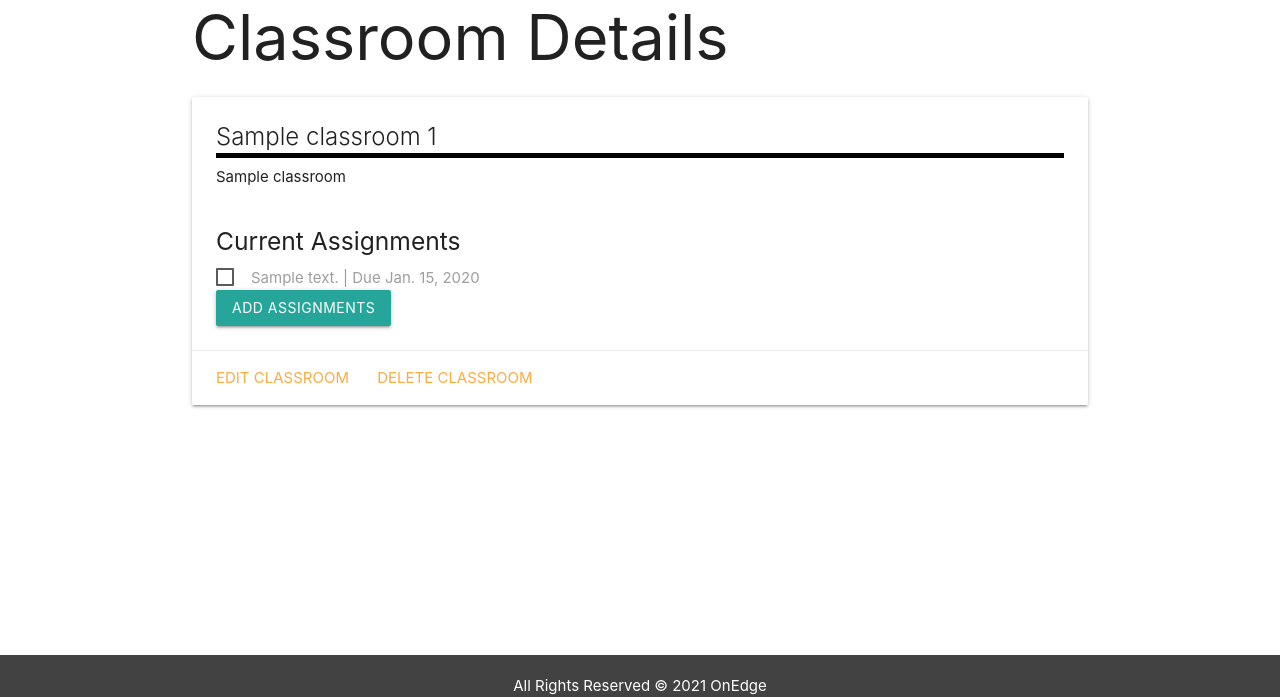
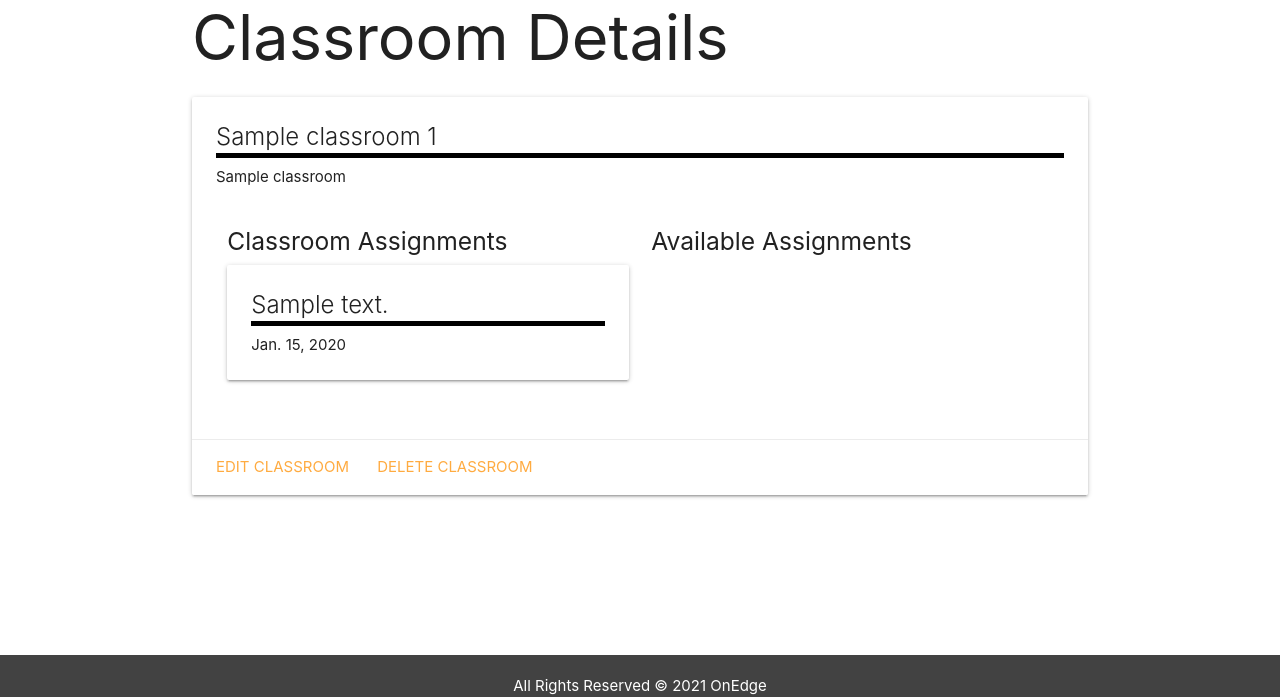
Before and after one commit to ssh930526/on-edge, a Django app: page /classrooms/1/ in a window 1280 px wide. Shown: the part 103-800 px from the top of the page. Run offline with Django 3.2, Linux system fonts and the light colour scheme; the first user in the database is signed in; tables that the repository leaves empty hold one stand-in row (Sample ...).

Commit message:
adds unassoc_assignment url, view fnc and template

```diff
--- a/main_app/templates/classrooms/detail.html
+++ b/main_app/templates/classrooms/detail.html
@@ -7,19 +7,48 @@
         <span class="card-title">{{ classroom.course_subject }} {{ classroom.course_number }}</span>
         <p>{{ classroom.course_name }}</p>
         <br>
-        <h5>Current Assignments</h5>
-        <div id="currentAssignments"></div>
-        <form action="#" method="POST">
-            {% for assignment in assignments %}
-            <p>
-                <label>
-                  <input type="checkbox" />
-                  <span>{{ assignment.description }} | Due {{ assignment.due_date }}</span>
-                </label>
-              </p>
-            {% endfor %}
-            <button type="submit" class="btn">Add Assignments</button>
-        </form>
+        <div class="row">
+            <div class="col s6">
+                <div id="currentAssignments">
+                    <h5>Classroom Assignments</h5>
+                    {% if classroom.assignments.count %}
+                        {% for assignment in classroom.assignments.all %}
+                            <div class="card">
+                                <div class="card-content">
+                                    <span class="card-title">
+                                        {{ assignment.description }}
+                                    </span>
+                                    <p>{{ assignment.due_date }}</p>
+                                </div>
+                            </div>
+                        {% endfor %}
+                    {% else %}
+                        <p>No Assignments</p>
+                    {% endif %}
+                </div>
+            </div>
+            <div class="col s6">
+                <div id="availAssignments">
+                    <h5>Available Assignments</h5>
+                    {% for assignment in unassigned.all %}
+                        <div class="card">
+                            <div class="card-content">
+                                <span class="card-title">
+                                    {{ assignment.description }}
+                                </span>
+                                <p>{{ assignment.due_date }}</p>
+                            </div>
+                            <div class="card-action">
+                                <form action="{% url 'assoc_assignment' classroom.id assignment.id %}" method="POST">
+                                    {% csrf_token %}
+                                    <button class="btn" type="submit">Add to Class</button>
+                                </form>
+                            </div>
+                        </div>
+                    {% endfor %}
+                </div>
+            </div>
+        </div>
     </div>
     <div class="card-action">
         <a href="{% url 'classrooms_update' classroom.id %}">Edit Classroom</a>
@@ -28,9 +57,9 @@
 </div>
 
 <script>
-  $(document).ready(function(){
-    $('select').formSelect();
-  });
+    $(document).ready(function () {
+        $('select').formSelect();
+    });
 </script>
 
 {% endblock%}
--- a/main_app/urls.py
+++ b/main_app/urls.py
@@ -20,6 +20,8 @@ urlpatterns = [
     # Routes for User Auth
     path('accounts/signup/', views.signup, name='signup'),
     # Routes for Dashboard
-    path('dashboard/', views.dashboard_index, name='user_dashboard')
+    path('dashboard/', views.dashboard_index, name='user_dashboard'),
+    # Associate assignments to classroom
+    path('classrooms/<int:classroom_id>/assoc_assignment/<int:assignment_id>/', views.assoc_assignment_to_classroom, name='assoc_assignment'),
 
 ]
--- a/main_app/views.py
+++ b/main_app/views.py
@@ -51,10 +51,18 @@ def classrooms_index(req):
 def classrooms_detail(req, classroom_id):
     classroom = Classroom.objects.get(id=classroom_id)
     assignments = Assignment.objects.filter(user=req.user)
+    unassigned_assignments = assignments.exclude(id__in = classroom.assignments.all().values_list('id'))
     return render(req, 'classrooms/detail.html', {
         'classroom': classroom,
-        'assignments': assignments
+        'allAssignments': assignments,
+        'unassigned': unassigned_assignments
     })
+
+@login_required
+def assoc_assignment_to_classroom(req, classroom_id, assignment_id):
+    Classroom.objects.get(id=classroom_id).assignments.add(assignment_id)
+    return redirect('detail', classroom_id=classroom_id)
+
 
 class ClassroomCreate(LoginRequiredMixin, CreateView):
     model = Classroom
@@ -67,7 +75,7 @@ class ClassroomCreate(LoginRequiredMixin, CreateView):
 
 class ClassroomUpdate(LoginRequiredMixin, UpdateView):
     model = Classroom
-    fields = '__all__'
+    fields = ['course_subject', 'course_number', 'course_name']
     success_url = '/classrooms/'
 
 class ClassroomDelete(LoginRequiredMixin, DeleteView):
```
